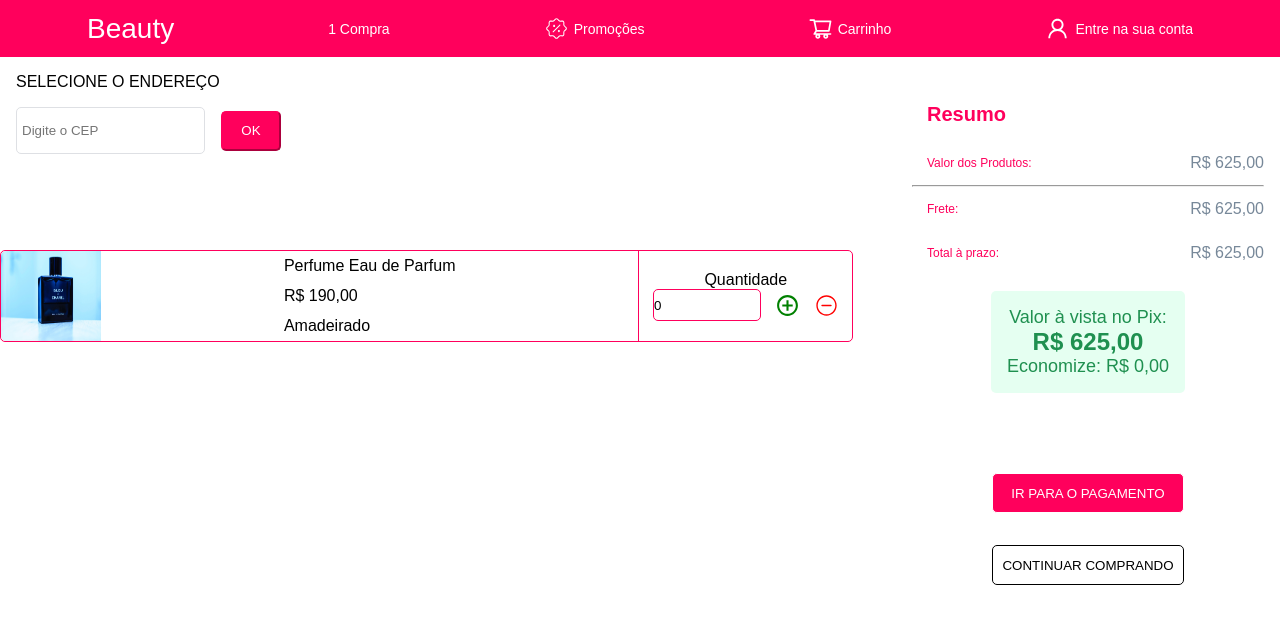
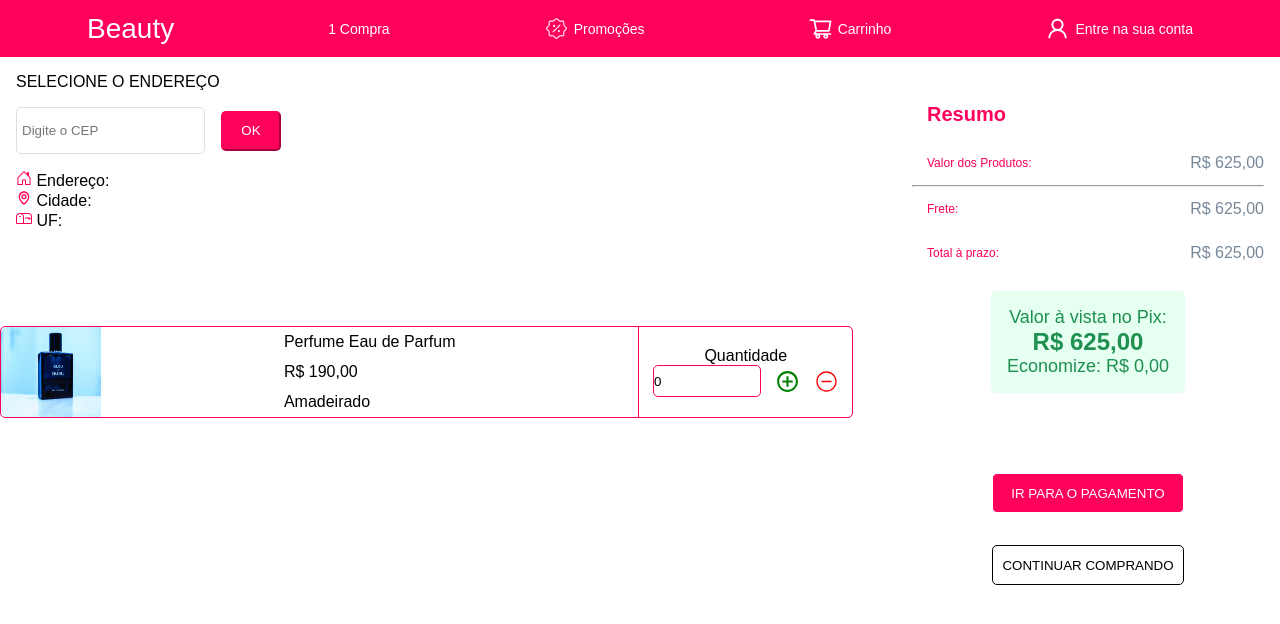
Before and after one commit to GabrielWojcik/ecommerce-card, a Next.js app: page /carrinho in a window 1280 px wide. Shown: the top 624 px of the page. Built offline with nearby package versions, Linux system fonts and the light colour scheme.

Commit message:
feat add new endpoint for cep api

```diff
--- a/package.json
+++ b/package.json
@@ -14,6 +14,7 @@
     "@types/react": "18.2.21",
     "@types/react-dom": "18.2.7",
     "@types/react-modal": "^3.16.2",
+    "axios": "^1.6.1",
     "eslint": "8.47.0",
     "eslint-config-next": "13.4.19",
     "jwt-decode": "^3.1.2",
--- a/pages/carrinho.tsx
+++ b/pages/carrinho.tsx
@@ -9,12 +9,29 @@ ContainerInput, Value, Body, ValueContainer, PixBox, BoxPayment, ContainerButton
 StyledButton } from "../styles/cart/styles"
 import InputComponent from "@/src/components/input/input";
 import ButtonComponent from "@/src/components/button-component/buttom";
+import CepService from "../src/services/cep/apiServices";
+import { BiMap } from "react-icons/bi";
+import { BsHouseDoor, BsMailbox } from "react-icons/bs";
+
 
 export default function Carrinho() {
 
     const { item } = useContext(ShopContext);
 
     const [addItem, setAddItem] = useState<number>(0);
+    const [cep, setCep] = useState<string>('');
+    const [dataCep, setDataCep] = useState({
+        bairro: '',
+        cep: '',
+        complemento: '',
+        ddd: '',
+        gia: '',
+        ibge: '',
+        localidade: '',
+        logradouro: '',
+        siafi: '',
+        uf: ''
+      });
 
     useEffect(() => {
         console.log('item carrinho', item)
@@ -32,6 +49,27 @@ export default function Carrinho() {
         setAddItem(addItem - 1);
     }
 
+    async function sendCep() {
+        const data = await CepService.sendCep(cep);
+        saveValues(data.bairro, data.cep, data.complemento, data.ddd,
+            data.localidade, data.logradouro, data.uf)
+
+    }
+
+    function saveValues(bairro: string, cep: string, complemento: string, ddd: string,
+         localidade: string, logradouro: string, uf:string) {
+        setDataCep((prevEndereco) => ({
+            ...prevEndereco,
+            bairro: bairro,
+            cep: cep,
+            complemento: complemento,
+            ddd: ddd,
+            localidade: localidade,
+            logradouro: logradouro,
+            uf: uf
+          }));
+    }
+
     return(
         <>
             <SectionTitle>
@@ -41,13 +79,31 @@ export default function Carrinho() {
 
                 <div className="container-cep">
                     <InputComponent
+                        value={cep}
+                        onChange={(e:any) => setCep(e.target.value)}
                         placeholder="Digite o CEP"
                     />
+
                     <ButtonComponent
                     active
+                    onClick={() => sendCep()}
                     >
                         OK
                     </ButtonComponent>
+                </div>
+
+                <div className="container-address">
+                    <p className="address">
+                        <BsHouseDoor color="#FF005C" />   Endereço: {dataCep.logradouro}
+                    </p>
+
+                    <p className="address">
+                        <BiMap color="#FF005C" /> Cidade: {dataCep.localidade}
+                    </p>
+
+                    <p className="address">
+                        <BsMailbox color="#FF005C" />   UF: {dataCep.uf}
+                    </p>
                 </div>
 
             </SectionTitle>
--- a/src/components/button-component/buttom.tsx
+++ b/src/components/button-component/buttom.tsx
@@ -7,11 +7,13 @@ interface ButtonProps {
     disabled?: string;
     type?: string;
     text?: string;
+    onClick?: () => void
 }
 
 export default function ButtonComponent( props: ButtonProps ) {
     return(
         <Button
+        onClick={props.onClick}
         active={props.active}
         >
             {props.children}
--- a/src/components/input/input.tsx
+++ b/src/components/input/input.tsx
@@ -6,6 +6,9 @@ interface InputProps {
     disabled? : string;
     type?: string;
     placeholder?: string;
+    value?: string;
+    onChange: any;
+
 }
 
 
@@ -14,6 +17,8 @@ export default function InputComponent( props: InputProps ) {
         <Input
             type={props.type}
             placeholder={props.placeholder}
+            value={props.value}
+            onChange={props.onChange}
         />
     )
 
--- /dev/null
+++ b/src/services/cep/apiCep.ts
@@ -0,0 +1,7 @@
+import axios from "axios";
+
+const baseURL = 'https://viacep.com.br/ws/'
+
+const apiCep = axios.create({ baseURL });
+
+export default apiCep;
--- /dev/null
+++ b/src/services/cep/apiServices.ts
@@ -0,0 +1,19 @@
+import apiCep from "./apiCep";
+
+class CepService {
+    cep!: string | undefined;
+
+    constructor() {
+    }
+
+    public async sendCep(cep: string): Promise<any> {
+        try {
+            const { data } = await apiCep.get(`/${cep}/json/`)
+            return data;
+        } catch (err: any) {
+            console.log('error in services cep', err);
+        }
+    }
+}
+
+export default new CepService();
--- a/styles/cart/styles.ts
+++ b/styles/cart/styles.ts
@@ -30,6 +30,26 @@ export const SectionTitle = styled.div`
         width: 100%;
         padding-top: 1rem;
     }
+
+    .container-address {
+            margin-top: 1rem;
+        }
+
+    @media screen and (max-width: 999px) {
+        .container-address {
+            display: flex;
+            justify-content: center;
+            flex-direction: column;
+            margin-top: 1rem;
+            gap: 1rem;
+        }
+
+        .address {
+            font-size: 14px;
+        }
+
+    }
+
 `
 
 export const Body = styled.div`
```
Also changed, not shown: 1 other file (tests, documents, lock files or other folders).
